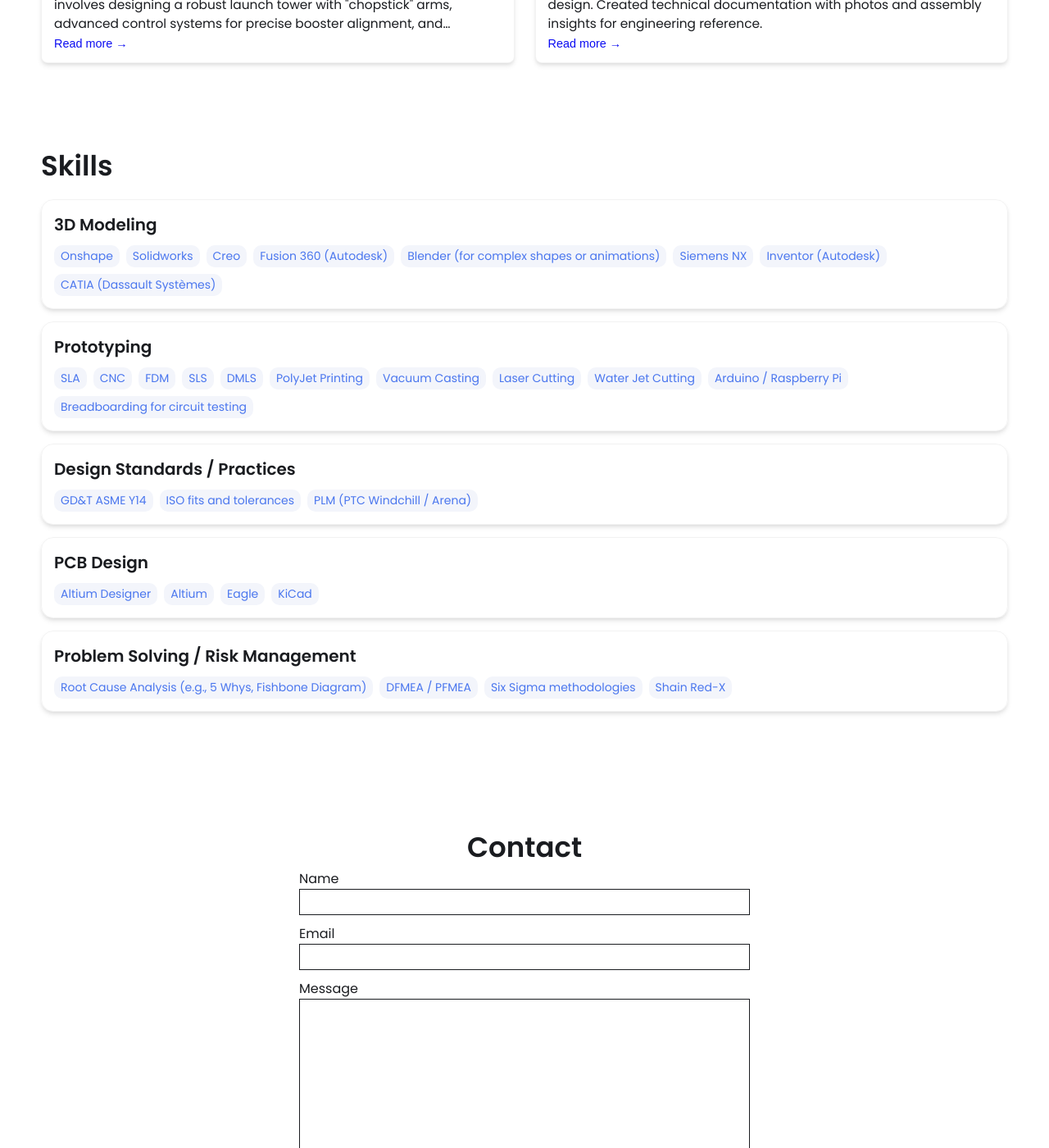
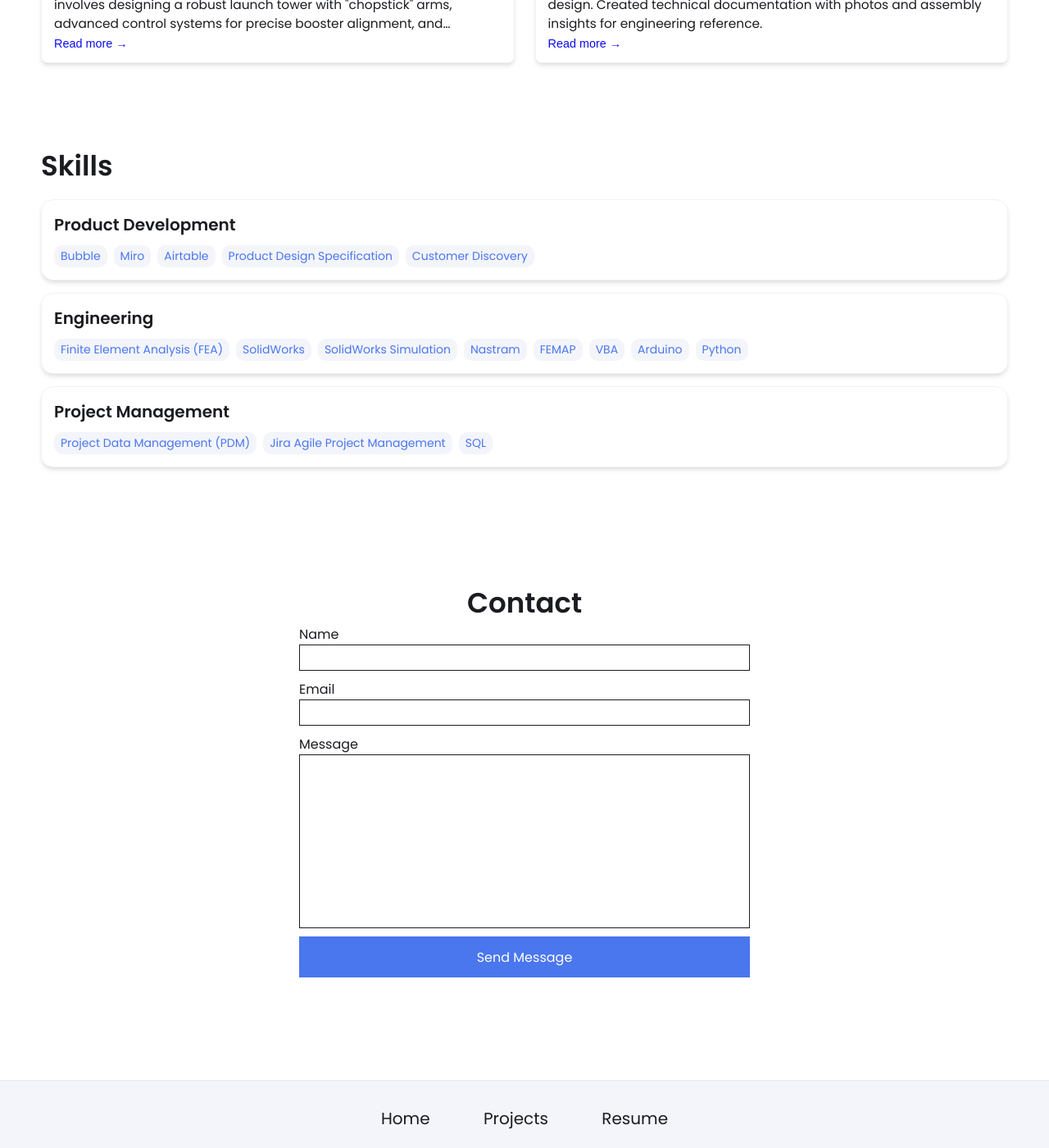
Before and after one commit to EliasPrince/EliasPrince.github.io, a Jekyll site: the page built from index.html, in a window 1280 px wide and 1400 px high, scrolled down 1449 px. Shown: the whole window at 82% size. Built offline with Jekyll 4.4.1, drawn with Linux system fonts in a browser that asks for light colours.

Commit message:
Update _config.yml

```diff
--- a/_config.yml
+++ b/_config.yml
@@ -32,51 +32,32 @@
 
 external-links:    # input only your own url slug. The icons with missing entries will not appear.
   linkedin: eliasprince    # https://www.linkedin.com/in/eliasprince
-  github: EliasPrince    # https://github.com/EliasPrince
+  # github: EliasPrince    # https://github.com/EliasPrince
 
 # Skills Section - Add the list of your Skills by categories/tools. The indentation for each level needs to be precise.
 skills:
-  - category: 3D Modeling
+  - category: Product Development
     tools:
-    - Onshape
-    - Solidworks
-    - Creo
-    - Fusion 360 (Autodesk)
-    - Blender (for complex shapes or animations)
-    - Siemens NX
-    - Inventor (Autodesk)
-    - CATIA (Dassault Systèmes)
-  - category: Prototyping
+    - Bubble
+    - Miro
+    - Airtable
+    - Product Design Specification
+    - Customer Discovery
+  - category: Engineering
     tools:
-    - SLA
-    - CNC
-    - FDM
-    - SLS
-    - DMLS
-    - PolyJet Printing
-    - Vacuum Casting
-    - Laser Cutting
-    - Water Jet Cutting
-    - Arduino / Raspberry Pi
-    - Breadboarding for circuit testing
-  - category: Design Standards / Practices
+    - Finite Element Analysis (FEA)
+    - SolidWorks
+    - SolidWorks Simulation
+    - Nastram
+    - FEMAP
+    - VBA
+    - Arduino
+    - Python
+  - category: Project Management
     tools:
-    - GD&T ASME Y14
-    - ISO fits and tolerances
-    - PLM (PTC Windchill / Arena)
-  - category: PCB Design
-    tools:
-    - Altium Designer
-    - Altium
-    - Eagle
-    - KiCad
-  - category: Problem Solving / Risk Management
-    tools:
-    - Root Cause Analysis (e.g., 5 Whys, Fishbone Diagram)
-    - DFMEA / PFMEA
-    - Six Sigma methodologies
-    - Shain Red-X
-
+    - Project Data Management (PDM)
+    - Jira Agile Project Management
+    - SQL
 
 # Contact Form Setup. Setup an account and copy over the key. When someone fills out the form, it will be received in your email.
 formspree-key:   https://formspree.io/f/{8-digit key}
```
